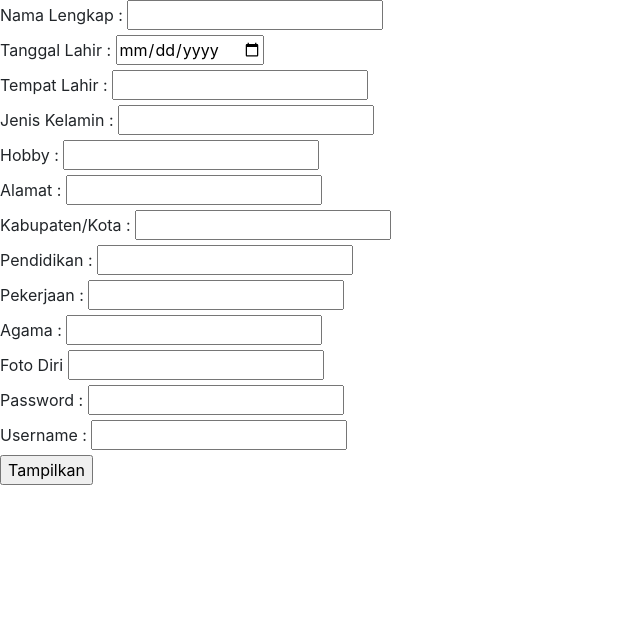
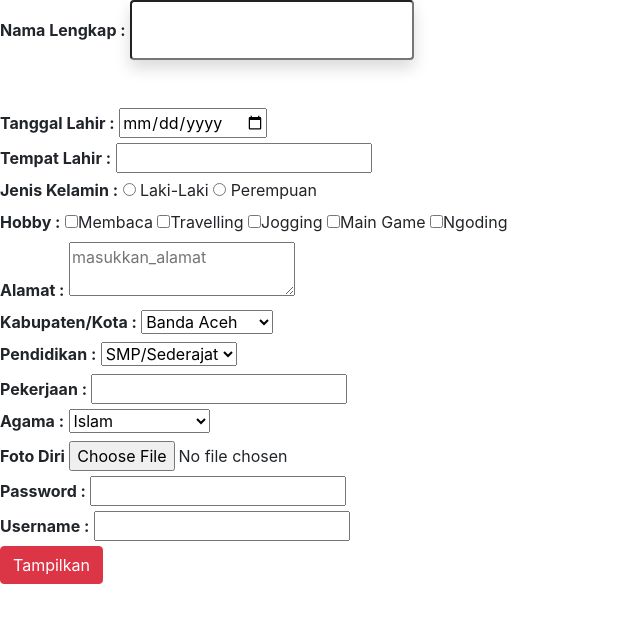
Before and after one commit to rizki993/webcoba, a PHP site: page /tugasbiodata.php in a window 1280 px wide. Shown: the top 623 px of the page, without its empty margins (0-640 px from the left). Run offline with PHP 8.4, Linux system fonts and the light colour scheme.

Commit message:
tugas biodata

```diff
--- a/belajarhtml/form.html
+++ b/belajarhtml/form.html
@@ -114,6 +114,6 @@
 
 	</form>
 
-
+<script src=""></script>
 </body>
 </html>
--- a/tugasbiodata.php
+++ b/tugasbiodata.php
@@ -2,52 +2,123 @@
     <head>
         <title>TUGAS BIODATA PHP</title>
     </head>
-    <link rel="stylesheet" href="../bootstrap/css/bootstrap.css">
+    <link rel="stylesheet" href="bootstrap/css/bootstrap.css">
 <body>
-<form action="" method="GET">
-        <label for=""> Nama Lengkap :</label>
-        <input type="text" name="nama_lengkap">
+    <form action="" method="POST">
+        <label for="" class="font-weight-bold" > Nama Lengkap :</label>
+        <input class="shadow p-3 mb-5 bg-white rounded" type="text" name="nama_lengkap">
         <br>
-        <label for=""> Tanggal Lahir :</label>
+        <label for="" class="font-weight-bold"> Tanggal Lahir :</label>
         <input type="date" name="tgl">
         <br>
-        <label for=""> Tempat Lahir :</label>
+        <label for="" class="font-weight-bold"> Tempat Lahir :</label>
         <input type="text" name="tempat_lahir">
         <br>
-        <label for=""> Jenis Kelamin :</label>
-        <input type="" name="">
+        <label for="" class="font-weight-bold"> Jenis Kelamin :</label>
+        <input type="radio" name="jk"> Laki-Laki
+		<input type="radio" name="jk"> Perempuan
         <br>
-        <label for=""> Hobby :</label>
-        <input type="" name="">
+        <label for="" class="font-weight-bold"> Hobby :</label>
+        <input type="checkbox" name="hobby" value="hobby">Membaca
+		<input type="checkbox" name="hobby" value="hobby">Travelling
+		<input type="checkbox" name="hobby" value="hobby">Jogging
+		<input type="checkbox" name="hobby" value="hobby">Main Game
+		<input type="checkbox" name="hobby" value="hobby">Ngoding
         <br>
-        <label for=""> Alamat :</label>
-        <input type="" name="">
+        <label for="" class="font-weight-bold"> Alamat :</label>
+        <textarea name="" placeholder="masukkan_alamat"></textarea>
         <br>
-        <label for=""> Kabupaten/Kota :</label>
-        <input type="" name="">
+        <label for="" class="font-weight-bold"> Kabupaten/Kota :</label>
+        <select name="kota">
+			<option value="Banda Aceh">Banda Aceh</option>
+			<option value="Aceh Besar">Aceh Besar</option>
+			<option value="Pidie">Pidie</option>
+			<option value="Bireun">Bireun</option>
+			<option value="Lhokseumawe">Lhohseumawe</option>
+			<option value="Aceh Jaya">Aceh Jaya</option>
+			<option value="Aceh Tengah">Aceh Tengah</option>
+			<option value="Simeulu">Simeulu</option>
+			<option value="Aceh Tamiang">Aceh Tamiang</option>
+			<option value="Meulaboh">Meulaboh</option>
+		</select>
         <br>
-        <label for=""> Pendidikan :</label>
-        <input type="" name="">
+        <label for="" class="font-weight-bold"> Pendidikan :</label>
+        <select name="pendidikan">
+			<option>SMP/Sederajat</option>
+			<option>SMA/Sederajat</option>
+			<option>Strata 1</option>
+			<option>Strata 2</option>
+			<option>Strata 3</option>
+		</select>
         <br>
-        <label for=""> Pekerjaan :</label>
-        <input type="" name="">
+        <label for="" class="font-weight-bold"> Pekerjaan :</label>
+        <input type="text" name="pekerjaan">
         <br>
-        <label for=""> Agama :</label>
-        <input type="" name="">
+        <label for="" class="font-weight-bold"> Agama :</label>
+        <select name="agama">
+			<option>Islam</option>
+			<option>Kristen Khatolik</option>
+			<option>Protestan</option>
+			<option>Hindu</option>
+			<option>Budha</option>
+			<option>Khonghuchu</option>
+		</select>
         <br>
-        <label for=""> Foto Diri </label>
-        <input type="" name="">
+        <label for="" class="font-weight-bold"> Foto Diri </label>
+        <input type="file" name="foto">
         <br>
-        <label for=""> Password :</label>
-        <input type="" name="">
+        <label for="" class="font-weight-bold"> Password :</label>
+        <input type="password" name="kode">
         <br>
-        <label for=""> Username :</label>
-        <input type="" name="">
+        <label for="" class="font-weight-bold"> Username :</label>
+        <input type="text" name="user">
         <br>
 
 
-        <input type="submit" name="input" value="Tampilkan">
+        <input class="btn btn-danger" type="submit" name="input" value="Tampilkan">
     </form>
+
+    <?php
+        if(isset($_POST["input"])){
+
+            $nama =$_POST["nama_lengkap"];
+            $tanggal =$_POST["tgl"];
+            $tptLahir =$_POST["tempat_lahir"];
+            $jnsKelamin =$_POST["jk"];
+            $hobby =$_POST["hobby"];
+            $alamat =$_POST["masukkan_alamat"];
+            $kota =$_POST["kota"];
+            $pendidikan =$_POST["pendidikan"];
+            $kerja =$_POST["pekerjaan"];
+            $agama =$_POST["agama"];
+            $foto =$_POST["foto"];
+            $kode =$_POST["kode"];
+            $user =$_POST["user"];
+
+
+
+            echo"$nama <br>
+            $tanggal <br>
+            $tptLahir <br>
+            $jnsKelamin <br>
+            $hobby <br>
+            $alamat <br>
+            $kota <br>
+            $pendidikan<br>
+            $kerja<br>
+            $agama<br>
+            $foto<br>
+            $kode<br>
+            $user<br>";
+
+        }
+    ?>
+    <script src="bootstrap/js/JQUERY.js"></script>
+    <script src="bootstrap/js/bootstrap.js"></script>
+
+
+
+
 
 </body>
 </html>
```
Also changed, not shown: bootstrap/js/JQUERY.js (renamed from bootstrap/js/JQUERY.js.JS).
